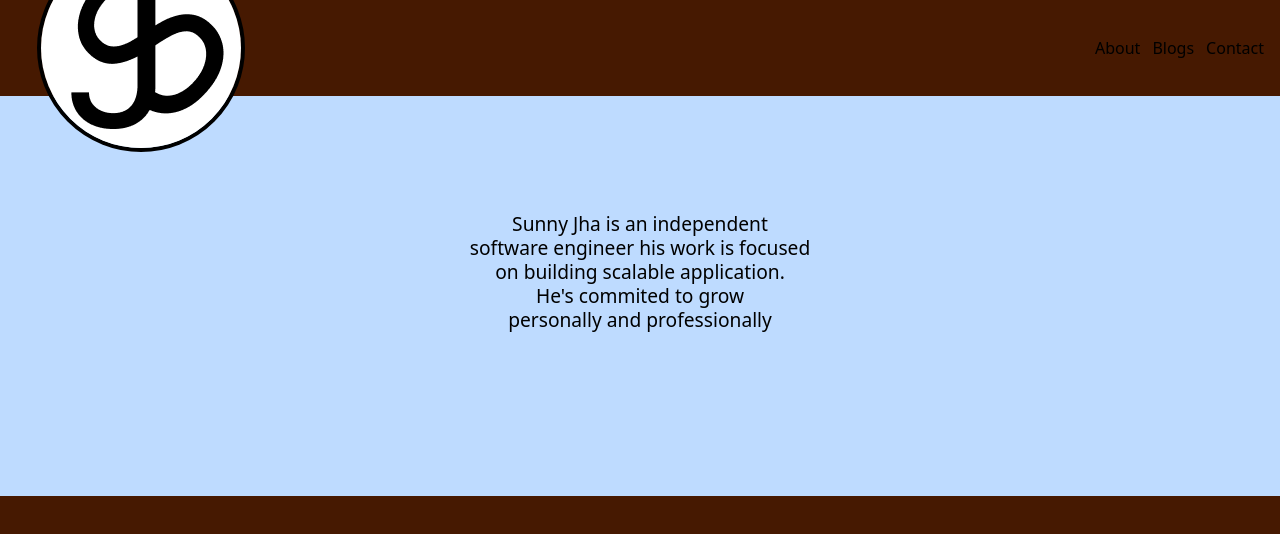
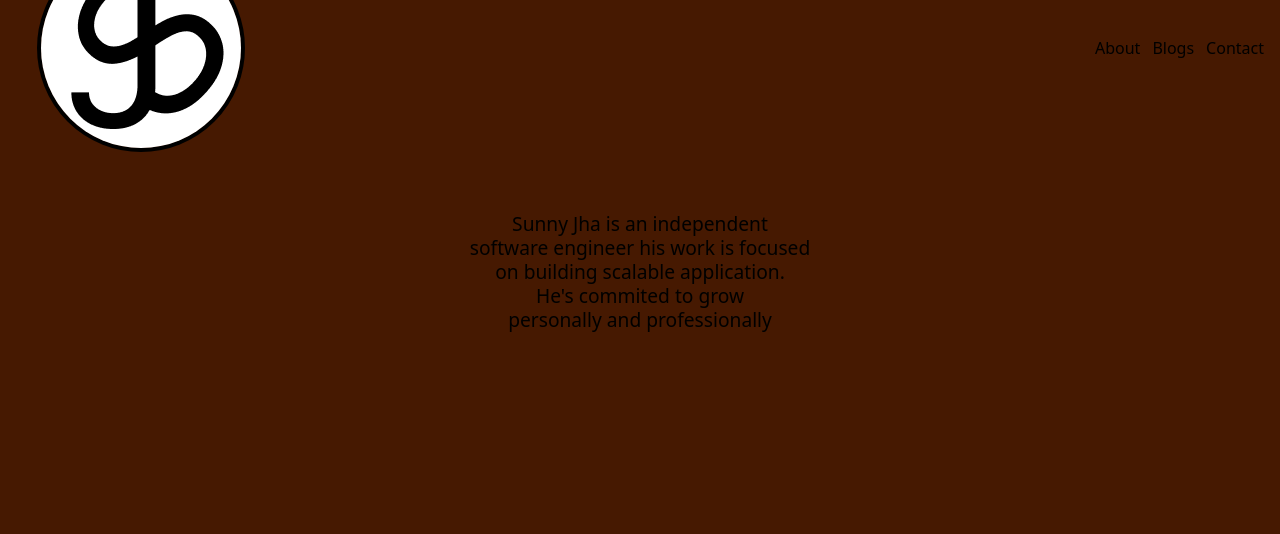
Before and after one commit to sunnyJha08/Portfolio, a React (Vite) app: page / in a window 1280 px wide. Shown: the top 534 px of the page. Built offline with nearby package versions, Linux system fonts and the light colour scheme.

Commit message:
remove the bgcolors

```diff
--- a/src/pages/Home.jsx
+++ b/src/pages/Home.jsx
@@ -4,7 +4,7 @@
 const HeroSeection =() => {
 
     return(
-        <section className="w-screen bg-blue-200  h-2/4 ">
+        <section className="w-screen h-2/4 ">
             <Spacer/>
             <div className=" leading-tight text-[1.2rem] text-center p-4 h-1/2">
                 <p>Sunny Jha is an independent</p>
```
